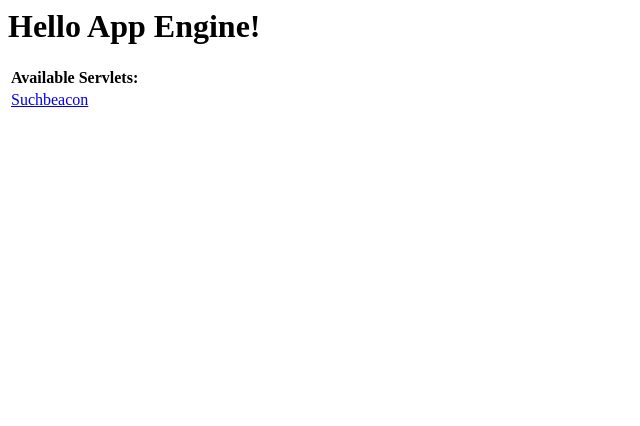
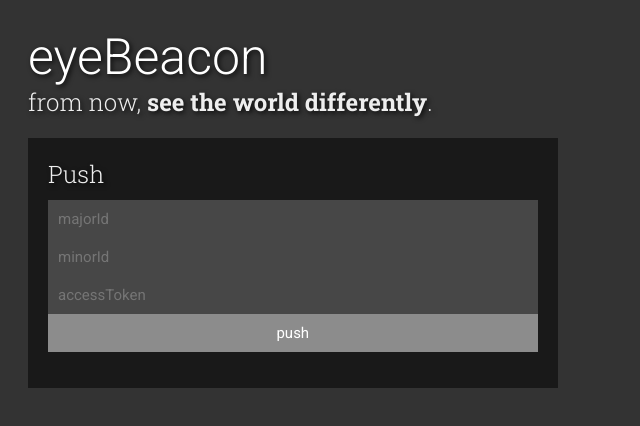
Before and after one commit to usc-apt/eyebeacon-web, a plain HTML site: page war/index.html in a window 1280 px wide. Shown: the whole page, without its empty margins (0-640 px from the left). Drawn offline with nearby package versions, Linux system fonts and the light colour scheme.

Commit message:
beginning of front end

```diff
--- a/war/WEB-INF/appengine-generated/datastore-indexes-auto.xml
+++ b/war/WEB-INF/appengine-generated/datastore-indexes-auto.xml
@@ -1,3 +1,3 @@
-<!-- Indices written at Sat, 15 Feb 2014 11:40:54 EST -->
+<!-- Indices written at Sat, 15 Feb 2014 12:23:34 EST -->
 
 <datastore-indexes/>
--- /dev/null
+++ b/war/assets/eyebeacon.js
@@ -0,0 +1,11 @@
+$(document).ready(function() {
+	$("form#push_form").submit(function() {
+		var majorId = $(this).find('input[name=majorId]').val();
+		var minorId = $(this).find('input[name=minorId]').val();
+		var accessToken = $(this).find('input[name=accessToken]').val();
+		$.get('/content?majorId=' + majorId + '&minorId=' + minorId + '&accessToken=' + accessToken, function(data) {
+			console.log(data);
+		})
+		return false;
+	});
+});
--- /dev/null
+++ b/war/assets/style.css
@@ -0,0 +1,63 @@
+@import url(http://fonts.googleapis.com/css?family=Roboto:400,300,100,500,700,900|Roboto+Slab:400,700,300);
+
+html, body {
+	background: #333;
+	font-family: "Roboto";
+	font-weight: 300;
+	color: #fff;
+}
+
+body {
+	padding: 20px;
+}
+
+header {
+	margin-bottom: 20px;
+}
+h1 {
+	margin: 0;
+	padding: 0;
+	font-size: 50px;
+	font-weight: 300;
+	color: white;
+	text-shadow: 2px 2px 5px rgba(0,0,0,0.8);
+}
+
+h2 {
+	margin: 0;
+	padding: 0;
+	font-family: "Roboto Slab";
+	font-weight: 300;
+	color: #eee;
+	text-shadow: 2px 2px 5px rgba(0,0,0,0.8);
+}
+
+h3 {
+	margin: 0;
+	padding: 0;
+	font-weight: 100;
+	font-size: 30px;
+}
+
+.box {
+	width: 40%;
+	padding: 20px;
+	background: rgba(0,0,0,0.5);
+}
+.box h2 {
+	margin-bottom: 10px;
+}
+
+.box input {
+	width: 100%;
+	padding: 10px;
+	font-size: 15px;
+	font-family: "Roboto";
+	box-sizing: margin-box;
+	border: none;
+	color: #fff;
+	background: rgba(255, 255, 255, 0.2);
+}
+.box input[type=submit] {
+	background: rgba(255, 255, 255, 0.5);
+}
--- a/war/index.html
+++ b/war/index.html
@@ -1,27 +1,27 @@
-<!DOCTYPE HTML PUBLIC "-//W3C//DTD HTML 4.01 Transitional//EN">
-<!-- The HTML 4.01 Transitional DOCTYPE declaration-->
-<!-- above set at the top of the file will set     -->
-<!-- the browser's rendering engine into           -->
-<!-- "Quirks Mode". Replacing this declaration     -->
-<!-- with a "Standards Mode" doctype is supported, -->
-<!-- but may lead to some differences in layout.   -->
-
+<!doctype>
 <html>
   <head>
     <meta http-equiv="content-type" content="text/html; charset=UTF-8">
-    <title>Hello App Engine</title>
+    <link rel="stylesheet" type="text/css" href="assets/style.css">
+    <script src="//ajax.googleapis.com/ajax/libs/jquery/1.11.0/jquery.min.js"></script>
+    <script type="text/javascript" src="assets/eyebeacon.js"></script>
+    <title>eyeBeacon</title>
   </head>
 
   <body>
-    <h1>Hello App Engine!</h1>
+  	<header>
+	    <h1>eyeBeacon</h1>
+	    <h2>from now, <b>see the world differently</b>.</h2>
+    </header>
 
-    <table>
-      <tr>
-        <td colspan="2" style="font-weight:bold;">Available Servlets:</td>
-      </tr>
-      <tr>
-        <td><a href="suchbeacon">Suchbeacon</a></td>
-      </tr>
-    </table>
+    <div id="pushContent" class="box">
+    	<h2>Push</h2>
+    	<form name="push" id="push_form" onsubmit="return false">
+    		<input type="text" placeholder="majorId" name="majorId">
+    		<input type="text" placeholder="minorId" name="minorId">
+    		<input type="text" placeholder="accessToken" name="accessToken">
+    		<input type="submit" value="push">
+    	</form>
+    </div>
   </body>
 </html>
```
Also changed, not shown: 4 other files.
